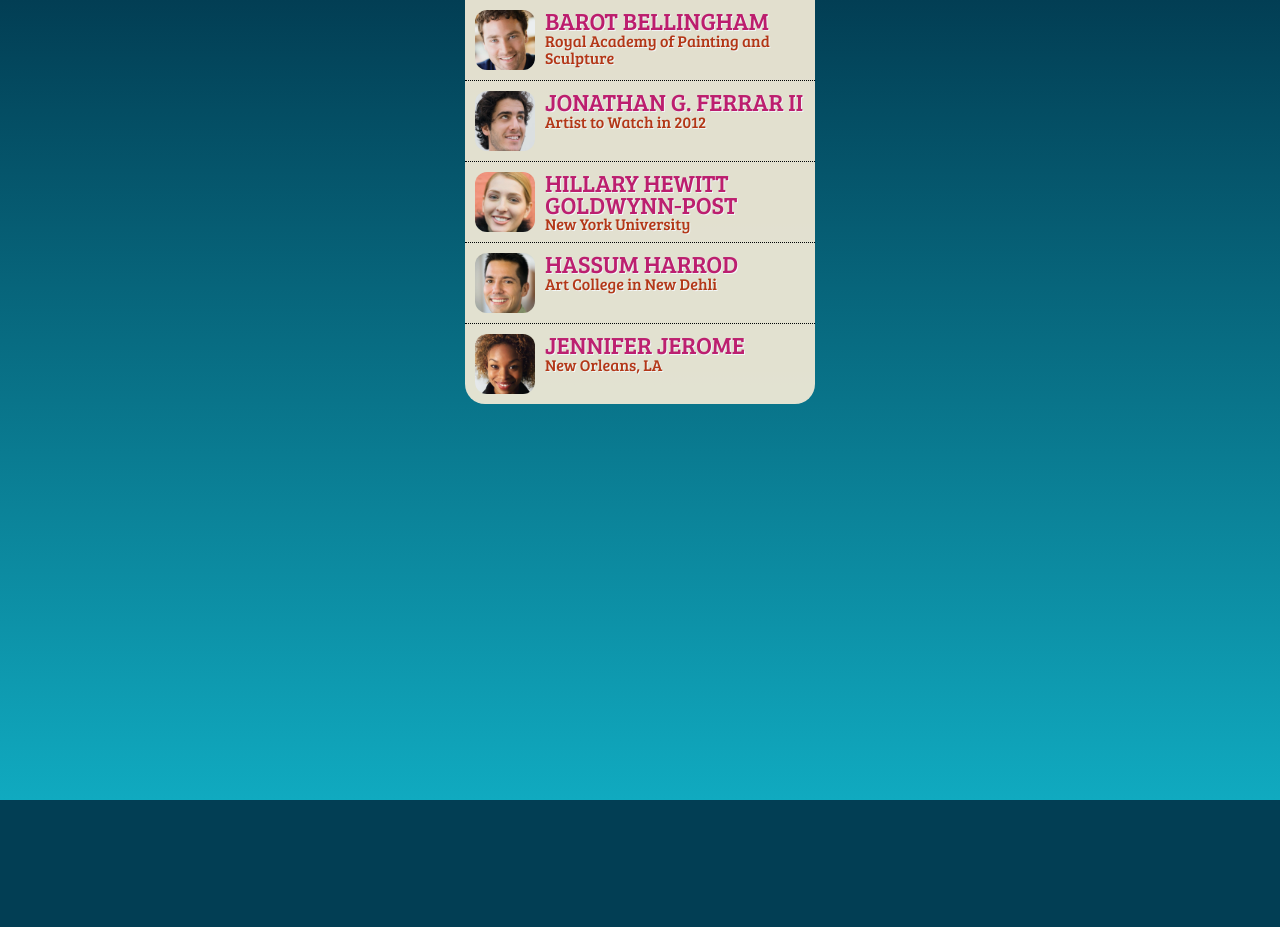
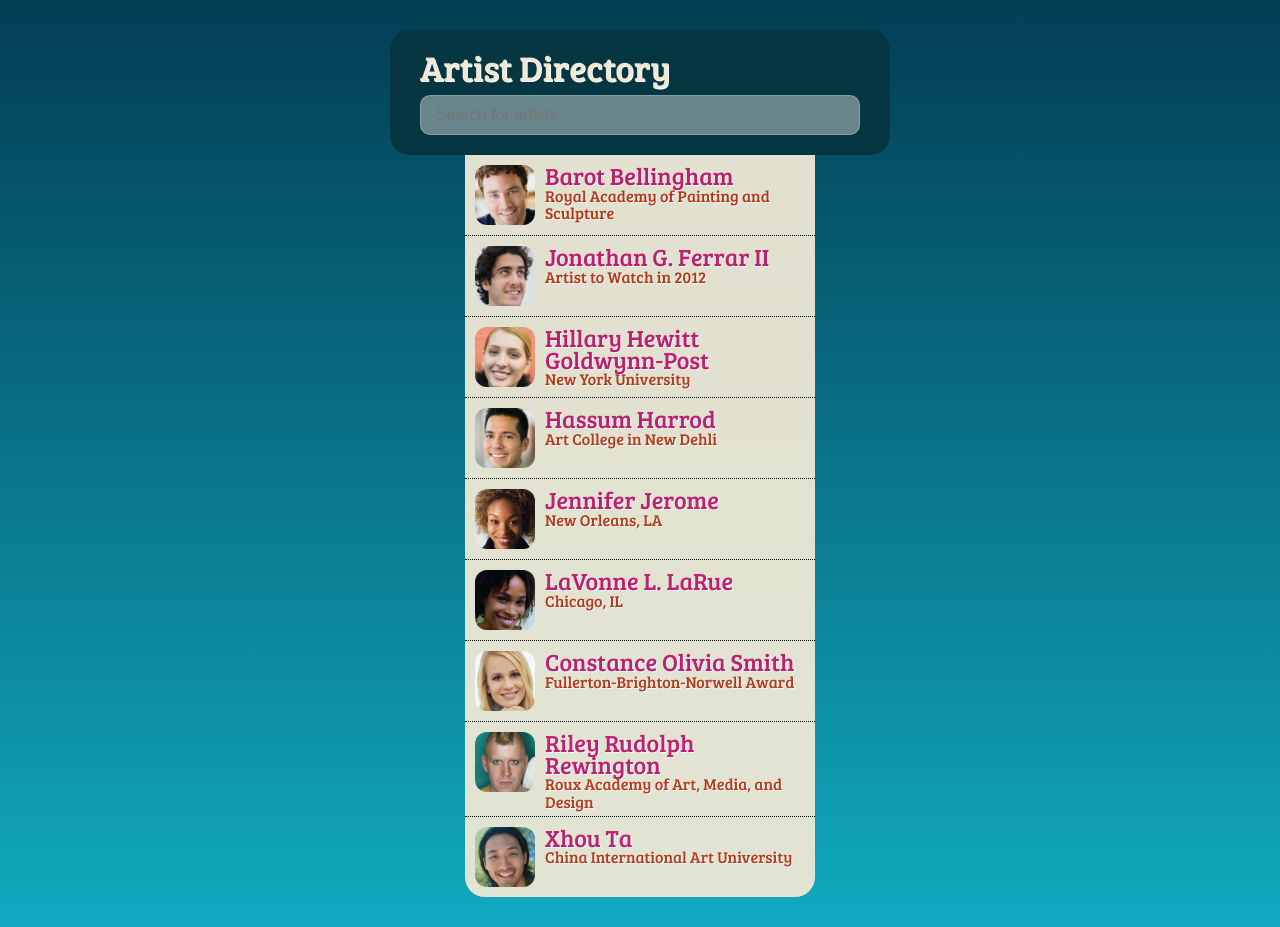
Before and after one commit to deansy11/angular_directory_demo, a plain HTML site: page index.html in a window 1280 px wide. Before the commit the page ends 800 px from the top, so only its background shows below. Drawn offline with nearby package versions, Linux system fonts and the light colour scheme; a web font is replaced by a local one.

Commit message:
Created filter and 'query' model.

```diff
--- a/index.html
+++ b/index.html
@@ -12,11 +12,16 @@
     <!-- connecting this div with the 'MyController' controller -->
     <!-- don't have to use the $scope variable, because anything placed inside the $scope variable will be available inside this controller -->
     <div class="main" ng-controller="MyController">
+      <div class="search">
+        <h1>Artist Directory</h1>
+        <label>search: </label>
+        <input ng-model="query" placeholder="Search for artists" autofocus>
+      </div>
       <ul class="artistlist">
-        <li class="artist cf" ng-repeat="item in artists | limitTo: 5">
+        <li class="artist cf" ng-repeat="item in artists | filter: query">
           <img ng-src="images/{{ item.shortname }}_tn.jpg" alt="Photo of {{ item.name }}">
           <div class="info">
-            <h2>{{ item.name | uppercase }}</h2>
+            <h2>{{ item.name }}</h2>
             <h3>{{ item.reknown }}</h3>
           </div>
         </li>
```
